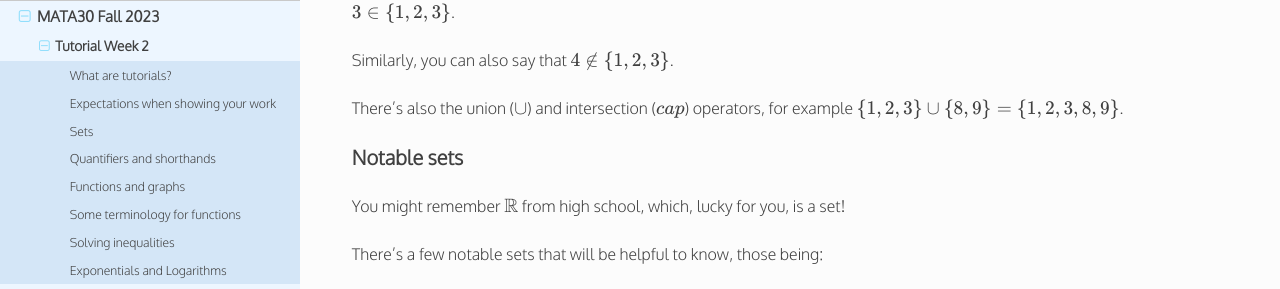
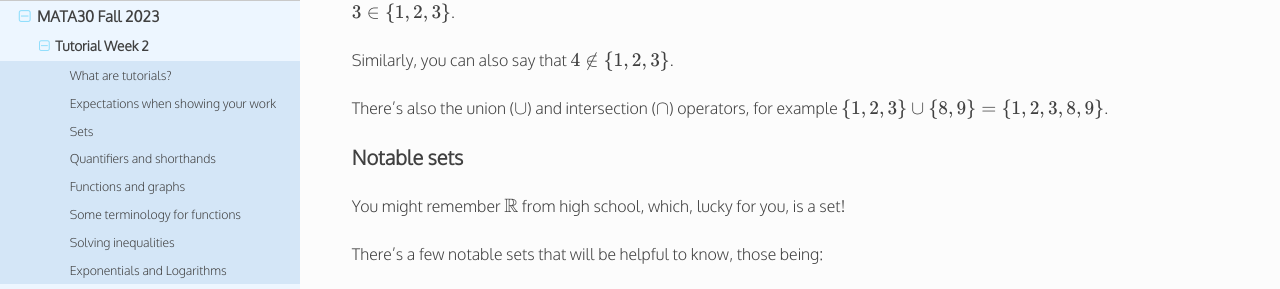
Before and after one commit to hpnrep6/t, a Sphinx documentation site: the page built from source/2023/mata30_fall/tutorial2.rst, in a window 1280 px wide and 900 px high, scrolled down 591 px. Shown: the part 166-455 px from the top of the window. Built offline with Sphinx 7.4.7 and the Read the Docs theme 2.0.0, drawn with Linux system fonts in a browser that asks for light colours.

```diff
--- a/source/2023/mata30_fall/tutorial2.rst
+++ b/source/2023/mata30_fall/tutorial2.rst
@@ -42,7 +42,7 @@ You can use the symbol :math:`\in` to denote that an element belongs to a set (o
 
 Similarly, you can also say that :math:`4 \notin \{1, 2, 3\}`.
 
-There's also the union (:math:`\cup`) and intersection (:math:`cap`) operators, for example :math:`\{1, 2, 3\} \cup \{8, 9\} = \{1, 2, 3, 8, 9\}`.
+There's also the union (:math:`\cup`) and intersection (:math:`\cap`) operators, for example :math:`\{1, 2, 3\} \cup \{8, 9\} = \{1, 2, 3, 8, 9\}`.
 
 Notable sets
 ~~~~~~~~~~~~
```
